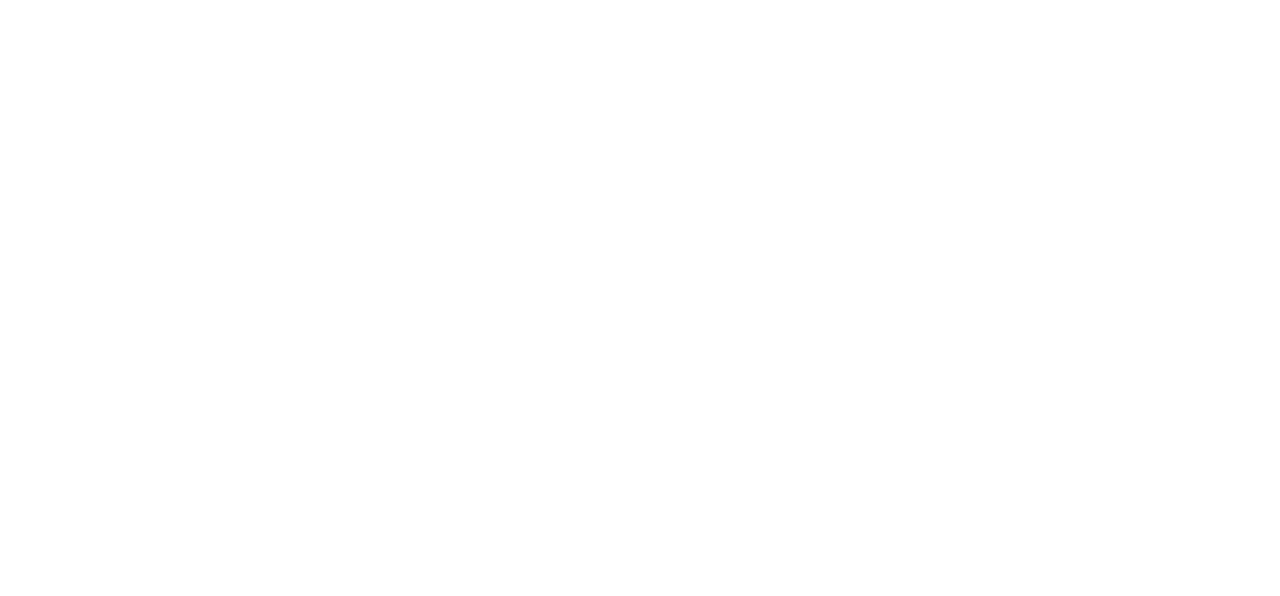
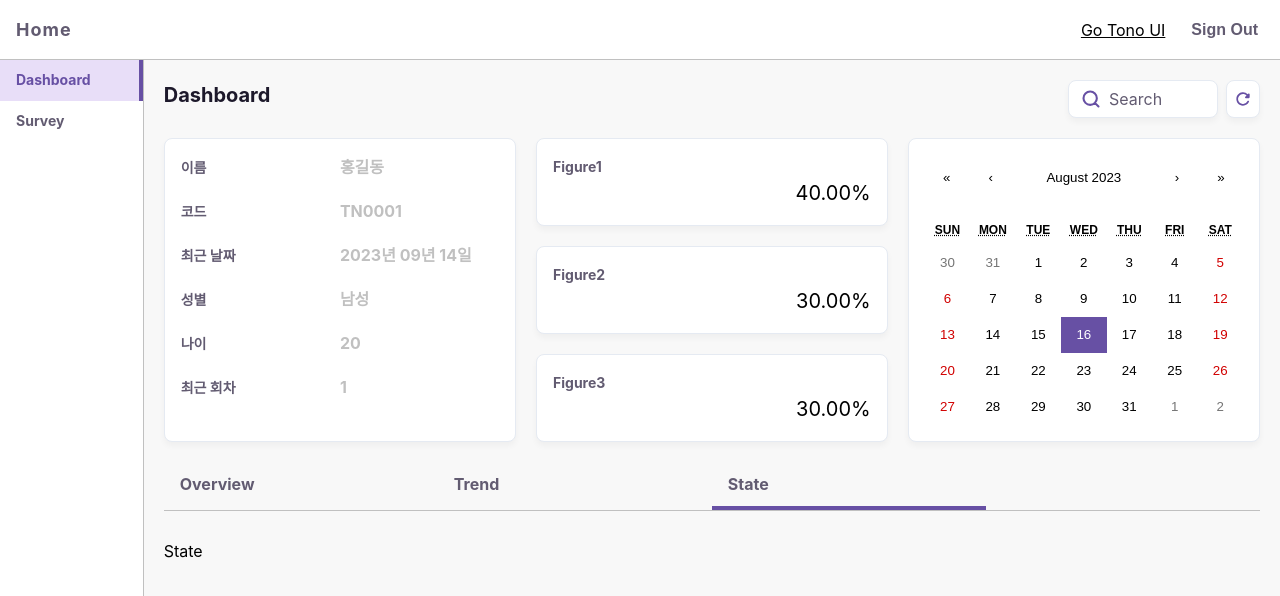
Before and after one commit to jmeno1011/tono-ui, a React (Create React App) app: page /p-dashboard/state in a window 1280 px wide. Before the commit this address had no page. Shown: the top 596 px of the page. Built offline with nearby package versions, Linux system fonts and the light colour scheme; a small style sheet from the web is missing.

Commit message:
add tabs

```diff
--- a/src/App.tsx
+++ b/src/App.tsx
@@ -8,6 +8,8 @@
 import { RootState } from "store";
 import PLayout from "layout/dashboard1/PLayout";
 import PSurvey from "pages/dashboard1/Survey/PSurvey";
+import Trend from "pages/dashboard1/Trend/Trend";
+import State from "pages/dashboard1/State/State";
 
 function App() {
   const { pathname } = useLocation();
@@ -29,7 +31,10 @@
           )
         }
       >
-        <Route index element={<PDashboard />} />
+        <Route path="/p-dashboard" element={<PDashboard />}>
+          <Route path="trend" element={<Trend />} />
+          <Route path="state" element={<State />} />
+        </Route>
         <Route path="p-survey" element={<PSurvey />} />
       </Route>
       <Route
--- a/src/components/PDashboard/Dashboard/SearchBar/SearchBar.module.css
+++ b/src/components/PDashboard/Dashboard/SearchBar/SearchBar.module.css
@@ -1,5 +1,6 @@
 .container{
   padding: 6px 12px;
+  min-width: 150px;
   background-color: #fff;
   /* background-color: var(--p-container-color); */
   border: var(--border);
@@ -8,11 +9,16 @@
   display: flex;
   align-items: center;
   gap: 8px;
+  cursor: pointer;
 }
 
 .container > svg{
   font-size: 1.25rem;
   color: var(--p-secondary-color);
+}
+
+.container >span{
+  color: var(--p-color);
 }
 
 .inputSearch{
--- a/src/components/PDashboard/Dashboard/SearchBar/SearchBar.tsx
+++ b/src/components/PDashboard/Dashboard/SearchBar/SearchBar.tsx
@@ -6,7 +6,8 @@
   return (
     <div className={styles.container}>
       <Search />
-      <input className={styles.inputSearch} type="text" placeholder="Search"/>
+      {/* <input className={styles.inputSearch} type="text" placeholder="Search"/> */}
+      <span>Search</span>
     </div>
   );
 }
--- /dev/null
+++ b/src/components/PDashboard/Dashboard/Tabs/Tabs.module.css
@@ -0,0 +1,25 @@
+.container {
+  border-bottom: 1px solid silver;
+  display: grid;
+  grid-template-columns: repeat(4, 1fr);
+  margin-bottom: 0.5rem;
+}
+
+.container>a {
+  padding: 0.5rem 1rem;
+  cursor: pointer;
+}
+
+.container>a>span {
+  color: var(--p-color);
+  font-size: 1rem;
+  font-weight: 700;
+  line-height: 1.75;
+  text-transform: capitalize;
+}
+
+.tabClass {
+  font-weight: 700;
+  color: var(--p-secondary-color);
+  border-bottom: 4px solid var(--p-secondary-color);
+}
--- /dev/null
+++ b/src/components/PDashboard/Dashboard/Tabs/Tabs.tsx
@@ -0,0 +1,29 @@
+import React from "react";
+import styles from "./Tabs.module.css";
+import { Link, useLocation } from "react-router-dom";
+
+export default function Tabs() {
+  const { pathname } = useLocation();
+  return (
+    <div className={styles.container}>
+      <Link
+        className={"/p-dashboard" === pathname ? styles.tabClass : ""}
+        to={"/p-dashboard"}
+      >
+        <span>overview</span>
+      </Link>
+      <Link
+        className={"/p-dashboard/trend" === pathname ? styles.tabClass : ""}
+        to={"/p-dashboard/trend"}
+      >
+        <span>trend</span>
+      </Link>
+      <Link
+        className={"/p-dashboard/state" === pathname ? styles.tabClass : ""}
+        to={"/p-dashboard/state"}
+      >
+        <span>state</span>
+      </Link>
+    </div>
+  );
+}
--- a/src/components/PDashboard/Dashboard/UserInfo/UserInfo.module.css
+++ b/src/components/PDashboard/Dashboard/UserInfo/UserInfo.module.css
@@ -33,5 +33,6 @@
 
 .infoRow div:last-child {
   font-size: 1rem;
-  color: var(--p-primary-color);
+  /* color: var(--p-primary-color); */
+  color: silver;
 }
--- a/src/components/PDashboard/Dashboard/UserInfo/UserInfo.tsx
+++ b/src/components/PDashboard/Dashboard/UserInfo/UserInfo.tsx
@@ -23,11 +23,11 @@
         </div>
         <div className={styles.infoRow}>
           <div><span>나이</span></div>
-          <div><span>30</span></div>
+          <div><span>20</span></div>
         </div>
         <div className={styles.infoRow}>
           <div><span>최근 회차</span></div>
-          <div><span>4</span></div>
+          <div><span>1</span></div>
         </div>
       </div>
     </div>
--- a/src/components/PDashboard/common/Nav/Nav.tsx
+++ b/src/components/PDashboard/common/Nav/Nav.tsx
@@ -9,7 +9,7 @@
   return (
     <nav className={styles.container}>
       <ul>
-        <li className={cn('li', pathname==="/p-dashboard" && 'active')}><Link to={"/p-dashboard"}>dashboard</Link></li>
+        <li className={cn('li', pathname.includes("/p-dashboard") && 'active')}><Link to={"/p-dashboard"}>dashboard</Link></li>
         <li className={cn('li', pathname==="/p-dashboard/p-survey" && 'active')}><Link to={"/p-dashboard/p-survey"}>survey</Link></li>
       </ul>
     </nav>
--- /dev/null
+++ b/src/pages/dashboard1/State/State.tsx
@@ -0,0 +1,7 @@
+import React from 'react'
+
+export default function State() {
+  return (
+    <div>State</div>
+  )
+}
--- /dev/null
+++ b/src/pages/dashboard1/Trend/Trend.tsx
@@ -0,0 +1,7 @@
+import React from 'react'
+
+export default function Trend() {
+  return (
+    <div>Trend</div>
+  )
+}
--- a/src/pages/dashboard1/home/PDashboard.tsx
+++ b/src/pages/dashboard1/home/PDashboard.tsx
@@ -7,6 +7,8 @@
 import CalendarComponent from "components/PDashboard/Dashboard/CalendarComponent/CalendarComponent";
 import { ReactComponent as Refresh } from "assets/p-dashboard/round-refresh.svg";
 import { Value } from "types/pType";
+import Tabs from "components/PDashboard/Dashboard/Tabs/Tabs";
+import { Outlet } from "react-router-dom";
 
 export default function PDashboard() {
   const [value, onChange] = useState<Value>(new Date());
@@ -26,6 +28,10 @@
         <Cards />
         <CalendarComponent value={value} onChange={onChange} />
       </div>
+      <Tabs />
+      <main>
+        <Outlet />
+      </main>
     </div>
   );
 }
```
